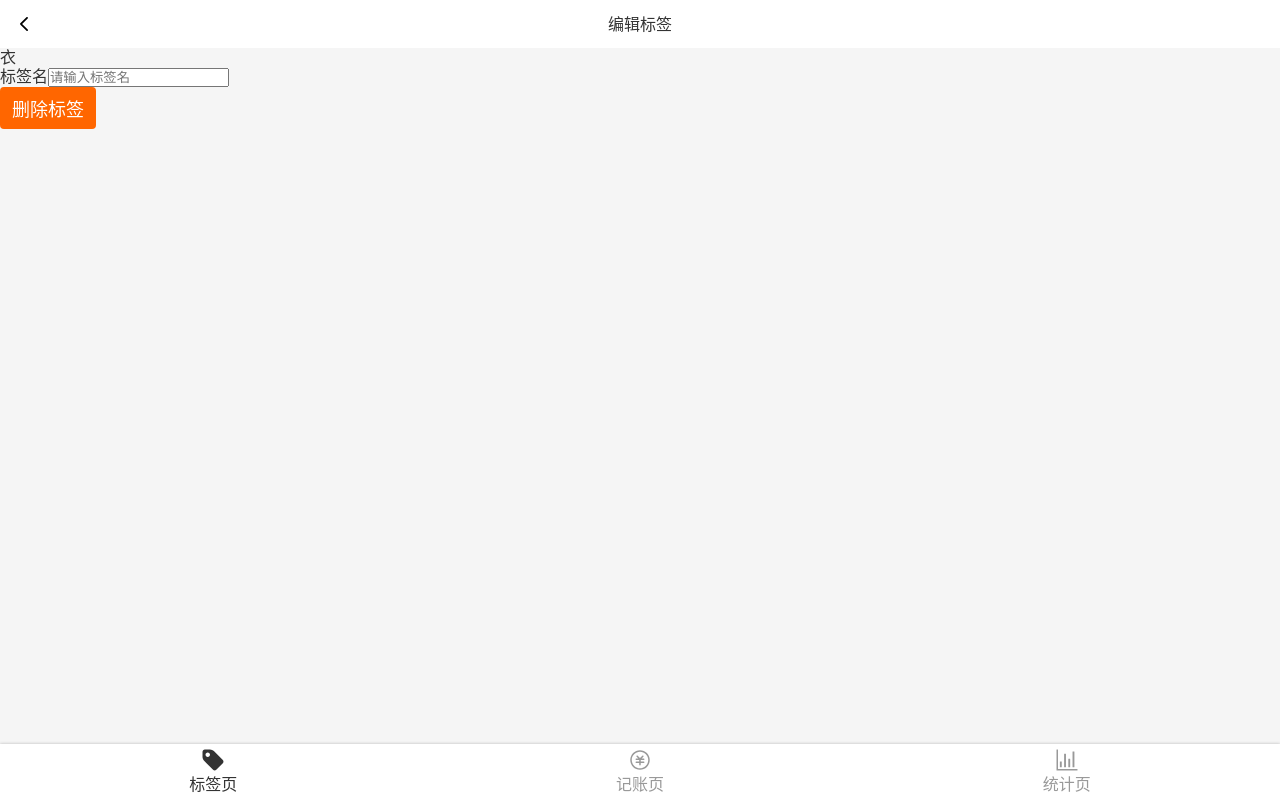
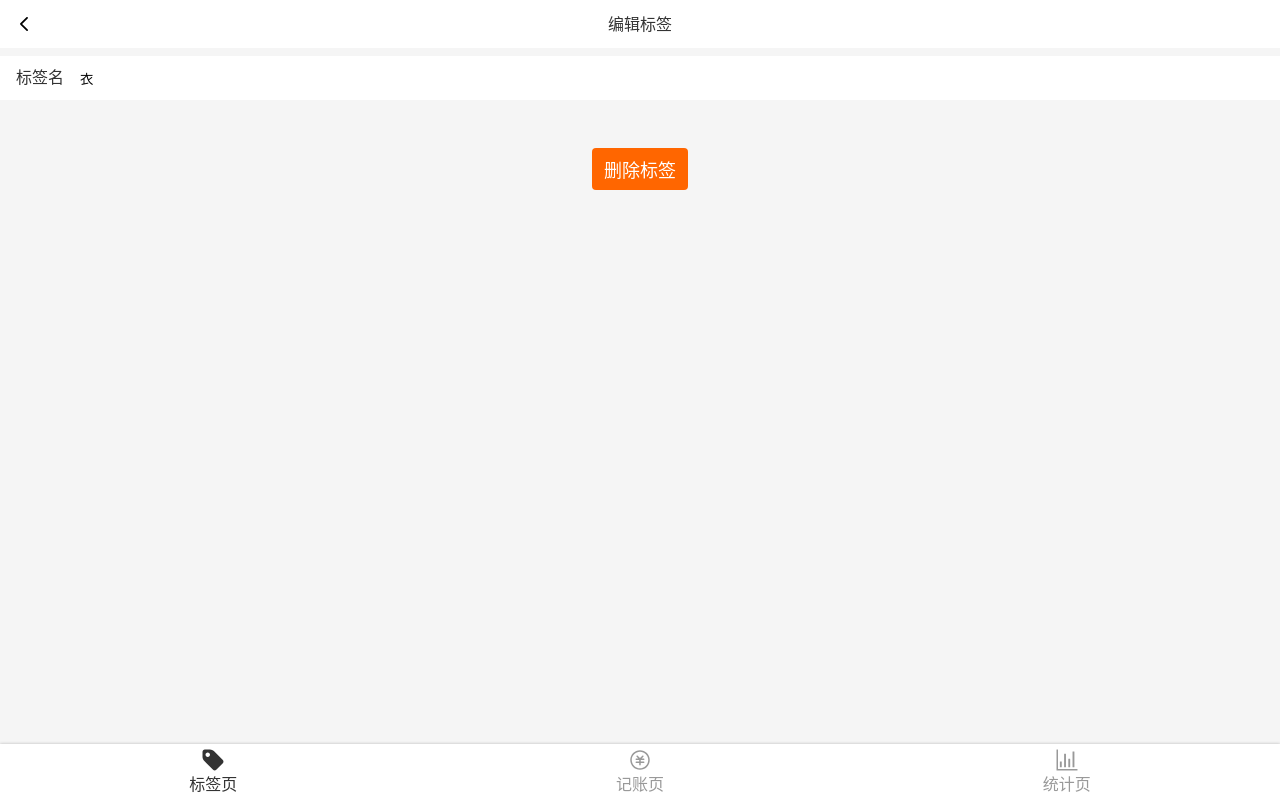
Before and after one commit to tang-xuan11/morney-react, a React app: page /#/tags/1 in a window 1280 px wide. Built offline with nearby package versions, Linux system fonts and the light colour scheme.

Commit message:
Tag.tsx 样式完成

```diff
--- /dev/null
+++ b/src/components/Center.tsx
@@ -0,0 +1,10 @@
+import styled from "styled-components";
+
+const Center = styled.div`
+  display: flex;
+  justify-content: center;
+  align-items: center;
+  flex-direction: column;
+`;
+
+export { Center };
--- a/src/components/Input.tsx
+++ b/src/components/Input.tsx
@@ -8,7 +8,7 @@
     white-space: nowrap;
   }
   > input {
-    height: 72px;
+    height: 44px;
     width: 100%;
     background: none;
     border: none;
--- /dev/null
+++ b/src/components/Space.tsx
@@ -0,0 +1,7 @@
+import styled from "styled-components";
+
+const Space = styled.div`
+  height: 16px;
+`;
+
+export { Space };
--- a/src/views/Money/NoteSection.tsx
+++ b/src/views/Money/NoteSection.tsx
@@ -3,7 +3,7 @@
 import { Input } from "components/Input";
 const Wrapper = styled.section`
   background: #f5f5f5;
-  padding: 0 16px;
+  padding: 14px 16px;
 `;
 
 type Props = {
--- a/src/views/Tag.tsx
+++ b/src/views/Tag.tsx
@@ -1,6 +1,9 @@
 import { Button } from "components/Button";
+import { Center } from "components/Center";
 import Icon from "components/Icon";
+import { Input } from "components/Input";
 import Layout from "components/Layout";
+import { Space } from "components/Space";
 import React from "react";
 import { useParams } from "react-router-dom";
 import styled from "styled-components";
@@ -18,6 +21,11 @@
   line-height: 20px;
   padding: 14px 16px;
 `;
+const InputWrapper = styled.div`
+  background: white;
+  padding: 0 16px;
+  margin-top: 8px;
+`;
 const Tag: React.FC = (props) => {
   const { findTag } = useTags();
   const { id } = useParams<Params>();
@@ -29,14 +37,20 @@
         <span>编辑标签</span>
         <Icon />
       </Topbar>
-      <div>{tag.name}</div>
-      <div>
-        <label>
-          <span>标签名</span>
-          <input type="text" placeholder="请输入标签名" />
-        </label>
-      </div>
-      <Button>删除标签</Button>
+      <InputWrapper>
+        <Input
+          label="标签名"
+          type="text"
+          placeholder="请输入标签名"
+          value={tag.name}
+        />
+      </InputWrapper>
+      <Center>
+        <Space />
+        <Space />
+        <Space />
+        <Button>删除标签</Button>
+      </Center>
     </Layout>
   );
 };
--- a/src/views/Tags.tsx
+++ b/src/views/Tags.tsx
@@ -5,6 +5,8 @@
 import Icon from "components/Icon";
 import { Link } from "react-router-dom";
 import { Button } from "components/Button";
+import { Center } from "components/Center";
+import { Space } from "components/Space";
 
 const TagList = styled.ol`
   background: white;
@@ -22,15 +24,6 @@
   }
 `;
 
-const Center = styled.div`
-  display: flex;
-  justify-content: center;
-  align-items: center;
-  flex-direction: column;
-`;
-const Space = styled.div`
-  height: 16px;
-`;
 const Tags = () => {
   const { tags } = useTags();
   return (
```
